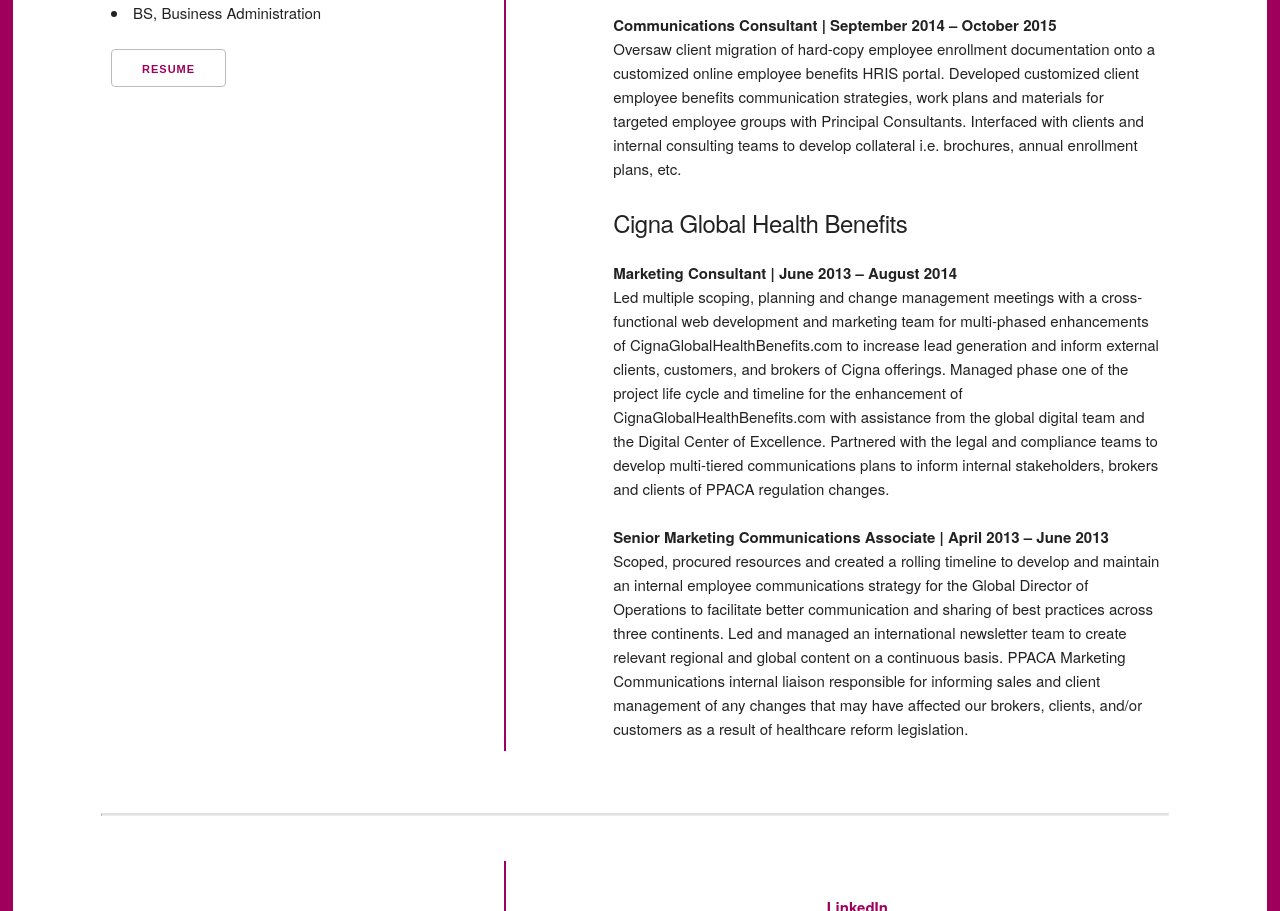
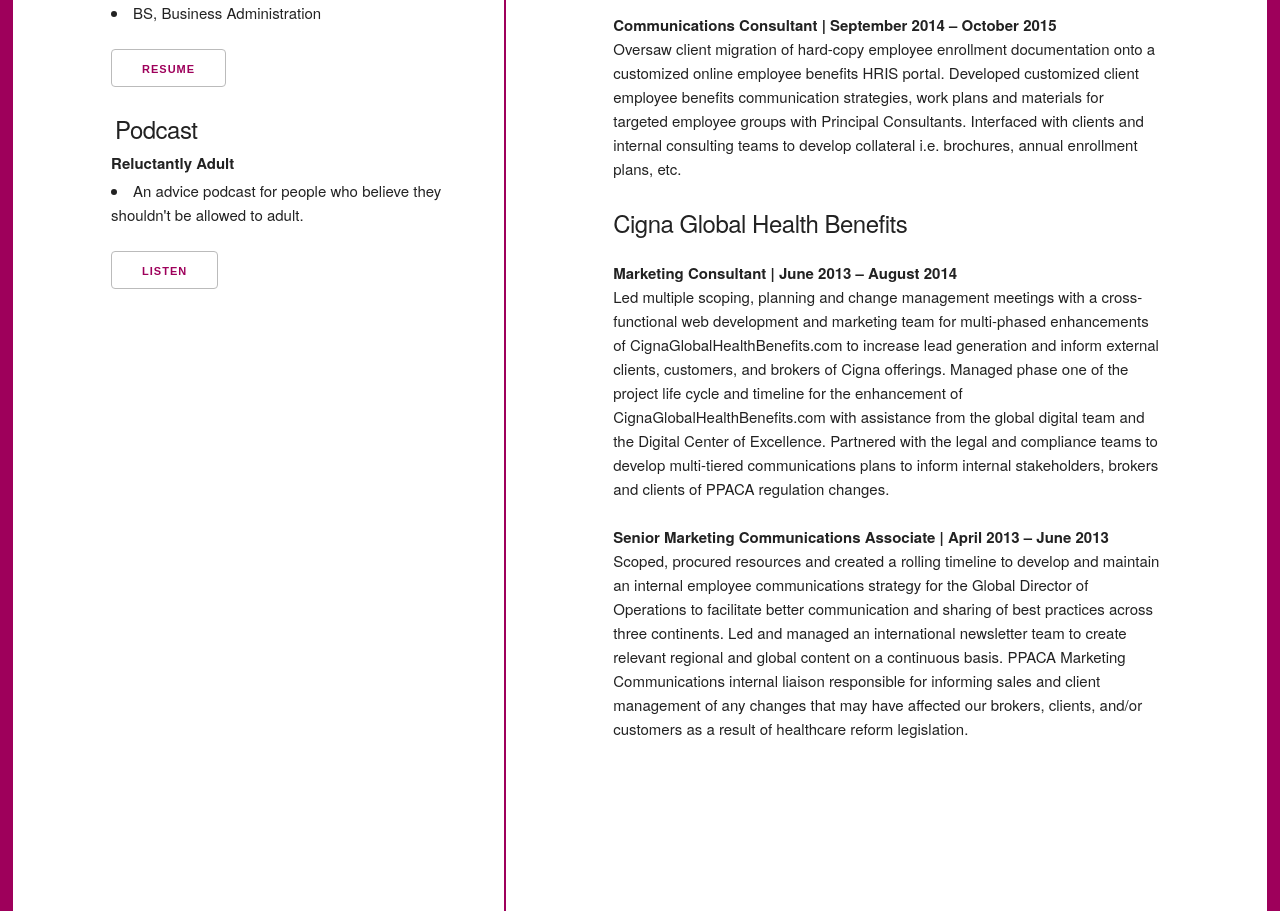
Before and after one commit to Charmelsippio/CharmelPortfolio, a plain HTML site: page index.html in a window 1280 px wide. Shown: the part 2756-3667 px from the top of the page. Drawn offline with Linux system fonts and the light colour scheme.

Commit message:
updated index page with podcast information

```diff
--- a/index.html
+++ b/index.html
@@ -30,7 +30,7 @@
           </div>
 
           <div class="seven columns">
-            <p id="section1">My name is Charmel Sippio a Philadelphia based junior web developer and digital project/product manager. I have a passion for creating beautiful, intuitive, and highly crafted solutions combining a considered approach with emerging technologies. I have wide ranging experience in consulting, communications, health care, and marketing that I can leverage to help any company develop client-focused digital solutions, from web and mobile design through to large scale interactive installations. My portfolio is a mix of work created independently and as part of various teams.</p>
+            <p id="section1">My name is Charmel Sippio a Philadelphia based junior web developer and digital project/product manager. I have a passion for creating beautiful, intuitive, and highly crafted solutions combining a considered approach with emerging technologies. I have wide ranging experience in consulting, communications, health care, and marketing that I can leverage to help any company develop client-focused digital solutions, from web and mobile design through to large scale interactive installations. My portfolio is a mix of work created independently and as part of various teams. In my spare time I host my own podcast called "Reluctantly Adult." It's an advice podcast for people who believe they shouldn't be allowed to adult. </p>
           </div>
         </div>
         <hr>
@@ -126,6 +126,16 @@
                   <li>BS, Business Administration</li>
                   <br>
                 <button id="res_btn"><a href="images/CharmelSippioResume.pdf" target="_blank">Resume</a></button>
+
+                <br>
+                <br>
+
+              <h5 id="jobs2">Podcast</h5>
+                <p id="edu_info"><strong>Reluctantly Adult</strong></p>
+                  <li>An advice podcast for people who believe they shouldn't be allowed to adult.</li>
+                <br>
+                <button id="res_btn"><a href="https://play.google.com/music/listen?u=0#/ps/Isrktnx6junk45x2hu7xk624aim" target="_blank">Listen</a></button>
+
             </div>
           </div>
 
```
